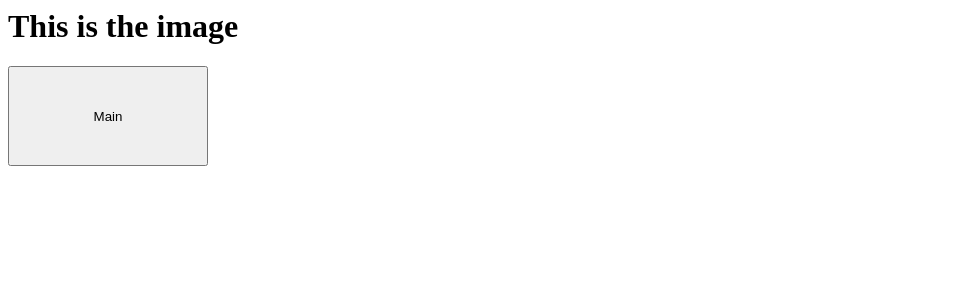
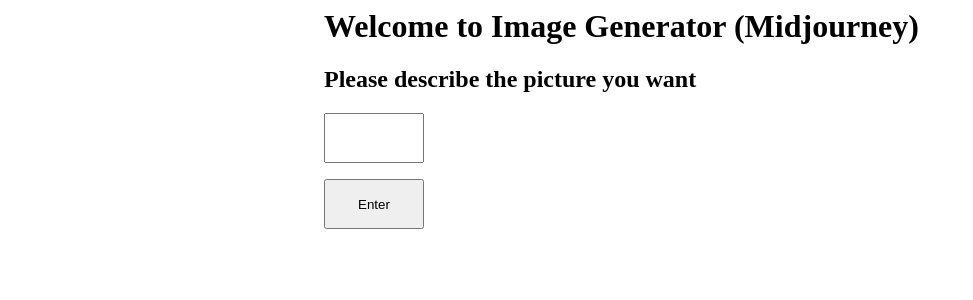
Before and after one commit to WanJunX/rpa-19Feb2024, a Flask app: page /image_gpt in a window 1280 px wide. Shown: the top 300 px of the page, without its empty margins (0-973 px from the left). Run offline with Flask 3, Linux system fonts and the light colour scheme.

Commit message:
Update image_gpt.html

```diff
--- a/templates/image_gpt.html
+++ b/templates/image_gpt.html
@@ -1,4 +1,15 @@
-<h1>This is the image</h1>
-<form action="/image_gpt" method="post">
-     <input type="submit" value="Main" style="width:200px; height:100px;">
+<style>
+    .container{width:100%;margin:auto}
+    @media (min-width:600px) {.container{width: 80%;}}
+    @media (min-width:768px) {.container{width: 60%;}}
+    @media (min-width:1024px) {.container{width: 50%;}}
+</style>
+
+<div class="container">
+<h1>Welcome to Image Generator (Midjourney)</h1>
+<form action="/image_result" method="post">
+        <h2>Please describe the picture you want </h2>
+        <input type = "text" name="q" style="width:100px;height:50px">
+        <p><input type = "submit" value="Enter" style="width:100px;height:50px"></p>
 </form>
+</div>
```
